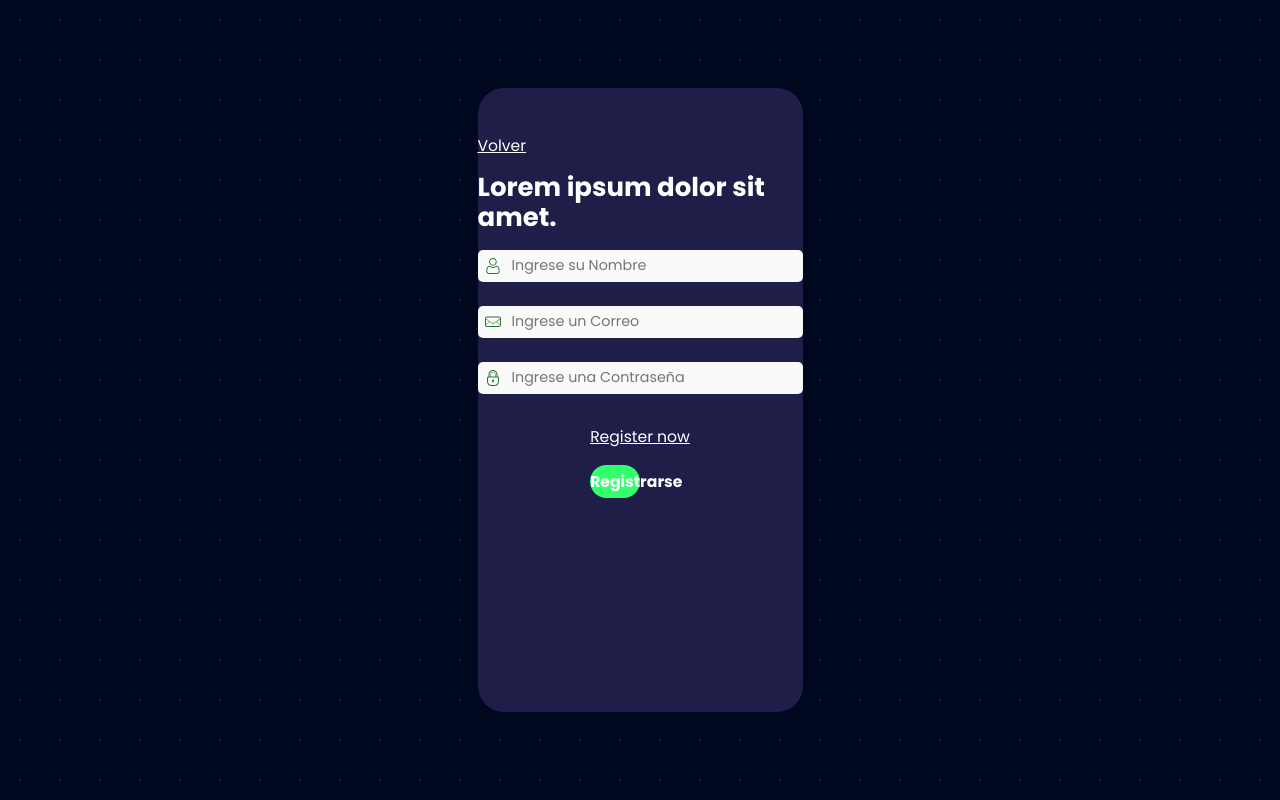
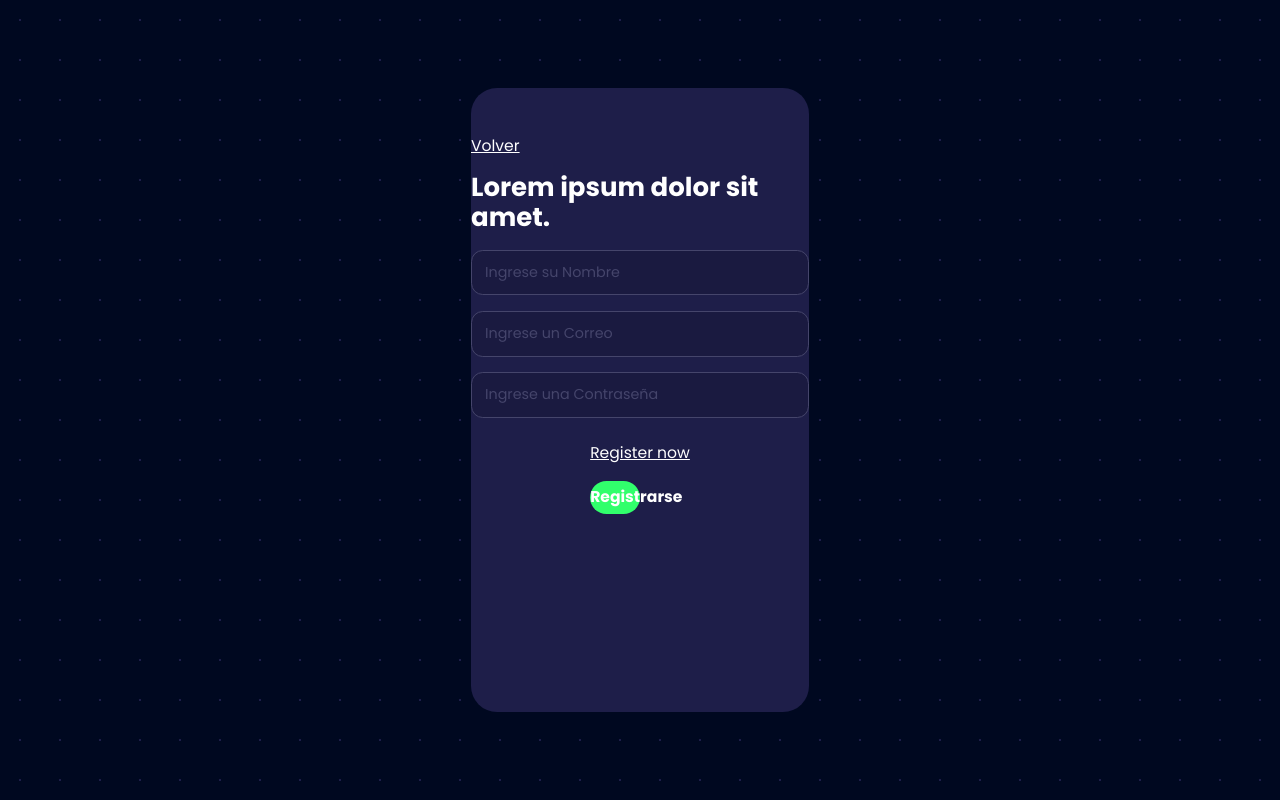
Before and after one commit to jarrisondev/misaschat, a Next.js app: page /signUp in a window 1280 px wide. Built offline with nearby package versions, Linux system fonts and the light colour scheme.

Commit message:
:art: refactor: improve structure of some components

```diff
--- a/components/Layout/Layout.jsx
+++ b/components/Layout/Layout.jsx
@@ -1,9 +1,18 @@
 import { LayoutStyled } from './styles'
+import { Modal } from 'components/globals-components/Modal/Modal'
+import { useContext } from 'react'
+import { ModalContext } from 'context/modalContext'
 
 export const Layout = ({ children }) => {
+  const { modal, setModal } = useContext(ModalContext)
   return (
     <LayoutStyled>
       {children}
+      <Modal
+        token={modal.token}
+        principalText={modal.principalText}
+        setVisibility={setModal}
+      />
     </LayoutStyled>
   )
 }
--- a/components/Layout/styles.js
+++ b/components/Layout/styles.js
@@ -6,12 +6,13 @@ export const LayoutStyled = styled.div`
   max-width: 450px;
   min-height: 100vh;
 
+  position: relative;
   width: 100%;
 
   @media (min-width: 450px) {
     border-radius: 2rem;
     height: 48rem;
-    max-width: 25rem;
+    max-width: 26rem;
     min-height: 48rem;
   }
 `
--- a/components/globals-components/Anchor/Anchor.jsx
+++ b/components/globals-components/Anchor/Anchor.jsx
@@ -2,11 +2,9 @@ import { AnchorStyled } from './styles'
 
 export const Anchor = ({ text, imgURL, handler }) => {
   return (
-    <AnchorStyled onClick={() => handler ? handler() : ' '}>
-      <p>{text}</p>
-      {
-      imgURL && <img src={imgURL} alt='icon' />
-    }
+    <AnchorStyled onClick={() => (handler ? handler() : ' ')}>
+      {imgURL && <img src={imgURL} alt='icon' />}
+      {text && <p>{text}</p>}
     </AnchorStyled>
   )
 }
--- a/components/globals-components/Anchor/styles.js
+++ b/components/globals-components/Anchor/styles.js
@@ -3,8 +3,20 @@ import styled from 'styled-components'
 export const AnchorStyled = styled.div`
   width: 100%;
 
-  p{
+  img {
     cursor: pointer;
+    width: 2.3rem;
+
+    &:hover {
+      opacity: 0.7;
+    }
   }
 
+  p {
+    cursor: pointer;
+
+    &:hover {
+      opacity: 0.9;
+    }
+  }
 `
--- a/components/globals-components/Input/Input.jsx
+++ b/components/globals-components/Input/Input.jsx
@@ -7,7 +7,6 @@ export const Input = ({
   type = 'text',
   placeholder,
   name,
-  icon = name,
   pattern,
   patternText = '',
   maxLength = 50,
@@ -15,15 +14,12 @@ export const Input = ({
 }) => {
   return (
     <InputStyled>
-      <div className='inputContainer'>
-        <img src={`/icons/Login/${icon}.svg`} alt='user icon' />
       <input
         type={type}
         placeholder={`Ingrese ${placeholder}`}
         maxLength={maxLength}
         {...register(name, { required, pattern, maxLength })}
       />
-      </div>
       <div className='errorsContainer'>
         {
           errors[name]?.type === 'required' && <span>¡El campo no puede estar vacío!</span>
--- a/components/globals-components/Input/styles.js
+++ b/components/globals-components/Input/styles.js
@@ -3,44 +3,33 @@ import styled from 'styled-components'
 export const InputStyled = styled.label`
   width: 100%;
 
-  .inputContainer {
-    align-items: center;
-    background-color: #fafafa;
-    border: 1px solid transparent;
-    border-radius: 5px;
+  input {
+    background-color: #1a1a40;
+    border: 0.1rem solid #45456b;
+    border-radius: 0.9rem;
+    color: #9292bb;
 
-    display: flex;
-    height: 2.5rem;
+    height: 3.5rem;
+    outline: none;
+    padding: 0 1rem;
     width: 100%;
 
-    img {
-      padding-left: 0.5rem;
-      width: 7%;
+    &::placeholder {
+      color: #45456b;
+      font-size: 1.1rem;
     }
 
-    input {
-      background-color: transparent;
-      border: none;
-      height: 100%;
-      margin-left: 0.8rem;
-
-      outline: none;
-      width: 100%;
-
-      &::placeholder {
-        font-size: 1.1rem;
-      }
-    }
-
-    &:focus-within {
-      background-color: #e5f4ff;
-      border: 1px solid #5dbdff;
+    &:focus {
+      border: 0.1rem solid #0056fd;
     }
   }
 
   .errorsContainer {
-    color: red;
-    min-height: 1.8rem;
+    color: #45456b;
+    margin-bottom: 0.5rem;
+    margin-top: 0.2rem;
+    min-height: 0.5rem;
+
     width: 100%;
   }
 `
--- a/components/globals-components/Modal/Modal.jsx
+++ b/components/globals-components/Modal/Modal.jsx
@@ -1,3 +1,4 @@
+import { Button } from '../Button/Button'
 import { ModalStyled } from './styles'
 export const Modal = ({ token, principalText, setVisibility }) => {
   return (
@@ -5,11 +6,13 @@ export const Modal = ({ token, principalText, setVisibility }) => {
       {token && (
         <div>
           <p>{principalText}</p>
-          <button
-            onClick={() => setVisibility((d) => { return { ...d, token: false } })}
-          >
-            Aceptar
-          </button>
+          <Button
+            text='Aceptar'
+            handler={() =>
+              setVisibility((d) => {
+                return { ...d, token: false }
+              })}
+          />
         </div>
       )}
     </ModalStyled>
--- a/components/globals-components/Modal/styles.js
+++ b/components/globals-components/Modal/styles.js
@@ -1,7 +1,7 @@
 import styled from 'styled-components'
 
 export const ModalStyled = styled.div`
-	background-color: #dbdbdbaa;
+  background-color: #dbdbdb50;
   display: ${(props) => (props.token ? 'initial' : 'none')};
   font-size: 1.2rem;
   height: 100%;
@@ -13,13 +13,13 @@ export const ModalStyled = styled.div`
 
   div {
     align-items: center;
-		background-color: #149f8d;
-		border-radius: 5px;
+    background-color: #1e1e49;
+    border-radius: 1rem;
     bottom: 0;
 
     display: flex;
     flex-direction: column;
-		height: 8rem;
+    height: 9rem;
     justify-content: space-between;
 
     left: 0;
@@ -29,22 +29,20 @@ export const ModalStyled = styled.div`
 
     right: 0;
     top: 0;
-		width: 60%;
+    width: 85%;
 
     button {
-			background-color: #31ff6c;
-			border: none;
-			border-radius: 20px;
+      background-color: #0056fd;
+      border-radius: 1rem;
       color: white;
+      font-weight: 700;
 
-			cursor: pointer;
-			font-weight: 700;
-			height: 30%;
+      height: 2.5rem;
       width: 70%;
-
-			&:hover {
-				background: #11c054;
     }
   }
+
+  @media (min-width: 450px) {
+    border-radius: 2rem;
   }
 `
--- a/context/modalContext.js
+++ b/context/modalContext.js
@@ -1,5 +1,4 @@
 import { createContext, useState } from 'react'
-import { Modal } from 'components/globals-components/Modal/Modal'
 
 export const ModalContext = createContext()
 
@@ -14,11 +13,6 @@ export const ModalContextProvider = ({ children }) => {
   return (
     <ModalContext.Provider value={{ modal, setModal }}>
       {children}
-      <Modal
-        token={modal.token}
-        principalText={modal.principalText}
-        setVisibility={setModal}
-      />
     </ModalContext.Provider>
   )
 }
--- a/controllers/loginController.js
+++ b/controllers/loginController.js
@@ -1,7 +1,7 @@
 export const signUpController = async (
   data,
   setRequestInProgress,
-  handlerModalData
+  setModal
 ) => {
   setRequestInProgress(true)
   const res = await window.fetch('/api/sign_up', {
@@ -15,7 +15,7 @@ export const signUpController = async (
   } else {
     setRequestInProgress(false)
     res.json().then((res) =>
-      handlerModalData({
+      setModal({
         token: true,
         principalText: res.message
       })
@@ -27,7 +27,7 @@ export const signInController = async (
   data,
   router,
   JWT_TOKEN_NAME,
-  handlerModalData
+  setModal
 ) => {
   const res = await window.fetch('/api/sign_in', {
     method: 'POST',
@@ -42,7 +42,7 @@ export const signInController = async (
     })
   } else {
     res.json().then((res) =>
-      handlerModalData({
+      setModal({
         token: true,
         principalText: res.message
       })
--- a/pages/index.jsx
+++ b/pages/index.jsx
@@ -19,13 +19,13 @@ export default function index () {
           <img src='/icons/Login/hero.svg' alt='Hero icon' />
           <div className='heroContainer'>
             <h1>Hola, bienvenido a <span>MisasChats</span></h1>
-            <p>Aplicación web de mensajería a nivel mundial, registrate y descubre
+            <p>Aplicación web de mensajería a nivel mundial, regístrate y descubre
               todo su potencial.
             </p>
           </div>
           <div className='buttonContainer'>
             <Button text='Ingresar' handler={() => router.push('/signIn')} />
-            <Button text='Registrarse' handler={() => router.push('/signUp')} />
+            <Button text='Regístrarse' handler={() => router.push('/signUp')} />
           </div>
         </LoginStyled>
       </Layout>
```
Lines whose indentation alone changed are shown as unchanged.
